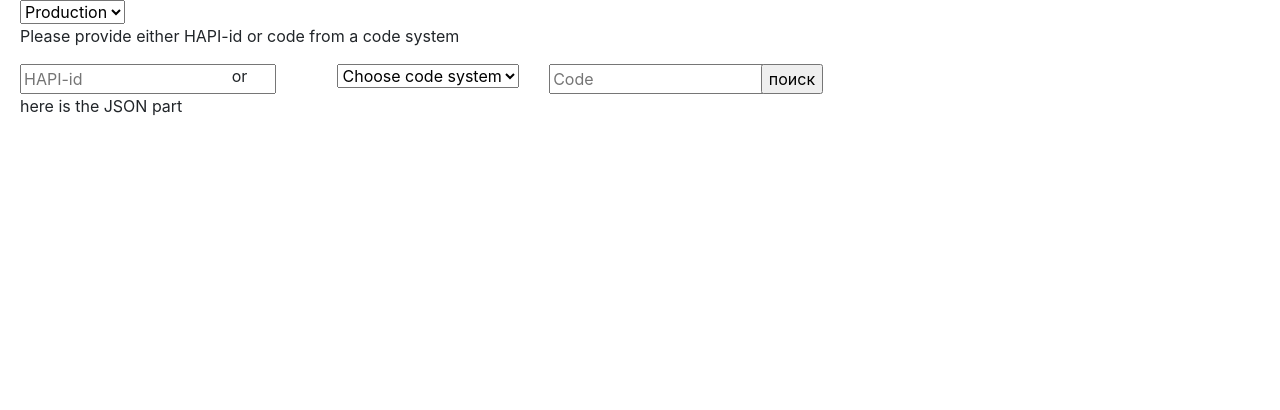
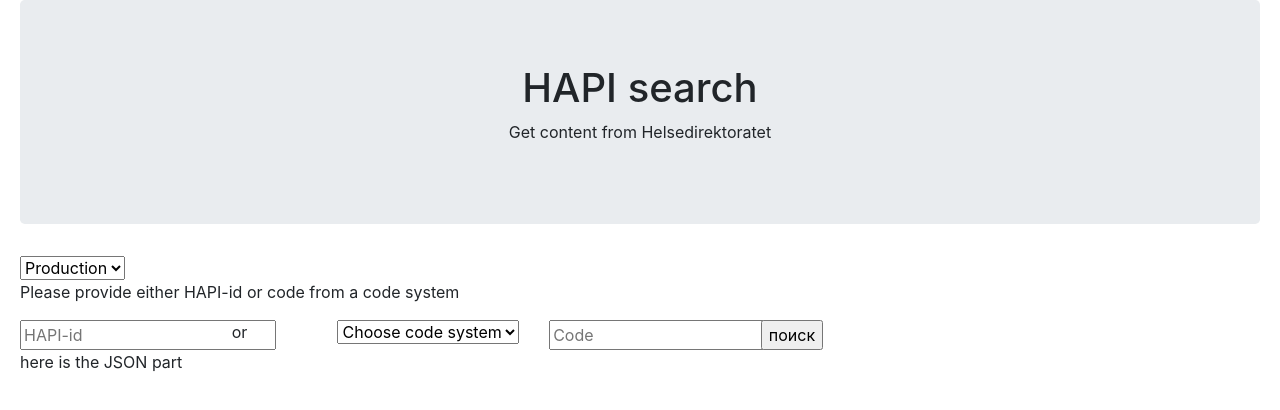
Before and after one commit to Conteir/HAPI, a React (Create React App) app: page / in a window 1280 px wide. Shown: the top 410 px of the page. Built offline with nearby package versions, Linux system fonts and the light colour scheme.

Commit message:
Bootstrap beauty

```diff
--- a/src/index.js
+++ b/src/index.js
@@ -265,7 +265,12 @@ class MyPage extends React.Component {
 
   render() {
     return (
+
       <div>
+        <div class="jumbotron text-center">
+  <h1>HAPI search</h1>
+  <p>Get content from Helsedirektoratet</p>
+</div>
 
         <form onSubmit={this.mySubmitHandler}>
           <div class="row">
```
